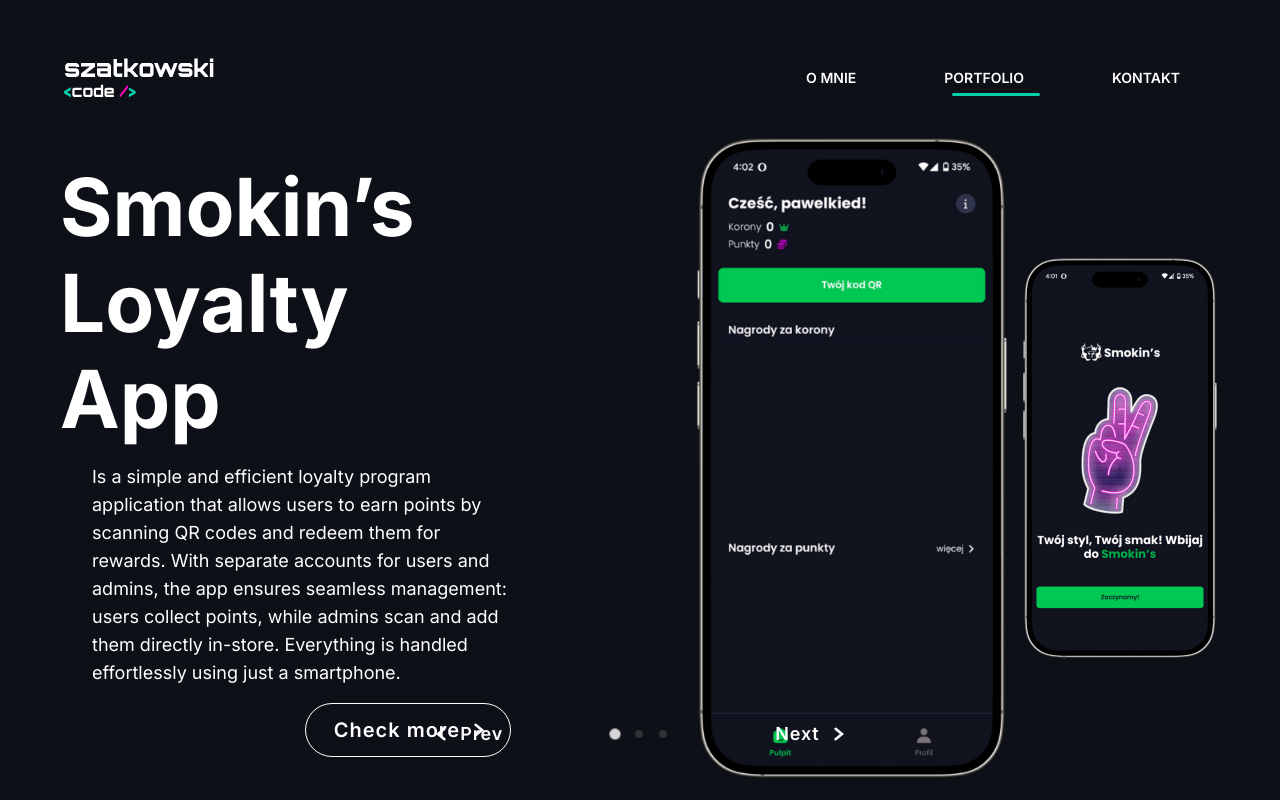
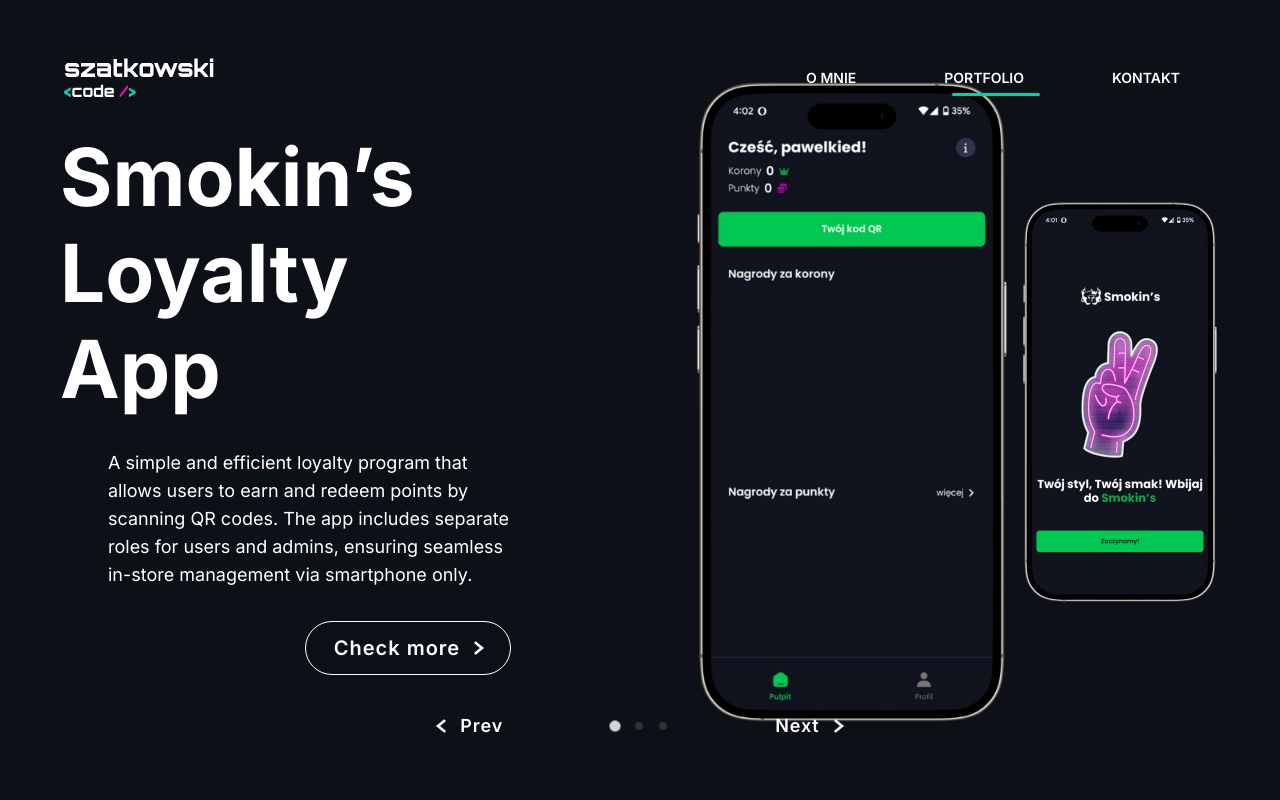
Before and after one commit to Szatkowskicg/szatkowski-code, a React (Vite) app: page /portfolio in a window 1280 px wide. Built offline with nearby package versions, Linux system fonts and the light colour scheme.

Commit message:
szatkowski-code 1.0.6

```diff
--- a/src/App.jsx
+++ b/src/App.jsx
@@ -3,9 +3,9 @@
 import Hero from "./pages/Hero";
 import About from "./components/About";
 import Header from "./components/Header";
-import Portfolio from "./components/Portfolio";
 import CustomCursor from "./components/CustomCursor";
 import Contact from "./pages/Contact";
+import Portfolio from "./pages/Portfolio";
 
 const AnimatedRoutes = () => {
   const location = useLocation();
--- a/src/components/CustomCursor.jsx
+++ b/src/components/CustomCursor.jsx
@@ -109,7 +109,9 @@
             animate={{
               scale: clicked ? 1.75 : hovered ? 1.5 : 1,
               opacity: visible ? 1 : 0,
-              backgroundColor: hovered ? "rgba(0, 0, 0, 0.3)" : "transparent",
+              backgroundColor: hovered
+                ? "rgba(0, 0, 0, 0.4)"
+                : "rgba(0, 0, 0, 0)",
             }}
             transition={{
               type: "spring",
--- a/src/components/TerminalWindow.jsx
+++ b/src/components/TerminalWindow.jsx
@@ -11,7 +11,11 @@
 
   return (
     <motion.div
-      initial={{ opacity: 0, y: 50, scale: 0.8 }}
+      initial={{
+        opacity: delay ? 0 : 1,
+        y: delay ? 50 : 0,
+        scale: delay ? 0.8 : 1,
+      }}
       animate={{ opacity: 1, y: 0, scale: 1 }}
       transition={{ duration: 0.3, delay: delay }}
       drag
--- a/src/pages/Projects/Project3.jsx
+++ b/src/components/design/Projects.jsx
@@ -1,23 +1,18 @@
+import myImage from "../../assets/images/smokins_app_1.png";
+import myImage7 from "../../assets/images/blanko_trade_2.png";
+import myImage2 from "../../assets/images/smokins_app_2.png";
 import myImage3 from "../../assets/images/alfa_rims.webp";
 import myImage4 from "../../assets/images/msi_render.webp";
 import myImage5 from "../../assets/images/brevky_web.webp";
 import myImage6 from "../../assets/images/brevky_logo.webp";
 import Button from "../../components/Button";
+import { projectsData } from "../../constants/projects";
 
-const Project3 = () => {
+const TextSection = ({ title, description }) => {
   return (
-    <div className="relative w-full h-full flex items-center justify-center text-white">
-      <div className="container flex flex-row items-center justify-center max-lg:space-y-8 max-lg:flex-col gap-8 w-full">
     <div className="flex flex-col lg:flex-[2] items-end justify-center">
-          <h1 className="h1 font-bold mb-4">Smokin’s Loyalty App</h1>
-          <p className="pl-8 text-lg pb-4">
-            Is a simple and efficient loyalty program application that allows
-            users to earn points by scanning QR codes and redeem them for
-            rewards. With separate accounts for users and admins, the app
-            ensures seamless management: users collect points, while admins scan
-            and add them directly in-store. Everything is handled effortlessly
-            using just a smartphone.
-          </p>
+      <h1 className="h1 font-bold mb-8">{title}</h1>
+      <p className="pl-12 text-lg pb-8">{description}</p>
       <Button
         className="text-xl"
         onClick={(e) => {
@@ -27,6 +22,61 @@
         Check more
       </Button>
     </div>
+  );
+};
+
+export const Project1 = () => {
+  const project = projectsData.smokins;
+
+  return (
+    <div className="relative w-full h-full flex items-center justify-center text-white">
+      <div className="container flex flex-row items-center justify-center max-lg:space-y-8 max-lg:flex-col gap-8">
+        <TextSection title={project.title} description={project.description} />
+
+        <div className="lg:flex-[3] flex flex-row items-center justify-end gap-2 overflow-hidden">
+          <img
+            src={myImage}
+            alt="Opis zdjęcia"
+            className="h-[35rem] lg:h-[40rem] w-auto max-lg:hidden"
+          />
+          <img
+            src={myImage2}
+            alt="Opis zdjęcia"
+            className="h-[25rem] w-auto max-lg:hidden"
+          />
+        </div>
+      </div>
+    </div>
+  );
+};
+
+export const Project2 = () => {
+  const project = projectsData.blancoTrade;
+
+  return (
+    <div className="relative w-full h-full flex items-center justify-center text-white">
+      <div className="container flex flex-row items-center justify-center max-lg:space-y-8 max-lg:flex-col gap-8">
+        <div className="lg:flex-[3] flex flex-row items-center justify-center gap-2 overflow-hidden">
+          <img
+            src={myImage7}
+            alt="Opis zdjęcia"
+            className="h-max w-auto max-lg:hidden"
+          />
+        </div>
+
+        <TextSection title={project.title} description={project.description} />
+      </div>
+    </div>
+  );
+};
+
+export const Project3 = () => {
+  const project = projectsData.other;
+
+  return (
+    <div className="relative w-full h-full flex items-center justify-center text-white">
+      <div className="container flex flex-row items-center justify-center max-lg:space-y-8 max-lg:flex-col gap-8 w-full">
+        <TextSection title={project.title} description={project.description} />
 
         <div className="lg:flex-[3]">
           <div className="grid grid-cols-8 grid-rows-3 gap-10 -rotate-[30deg]">
@@ -99,5 +149,3 @@
     </div>
   );
 };
-
-export default Project3;
--- /dev/null
+++ b/src/constants/projects.js
@@ -0,0 +1,48 @@
+export const projectsData = {
+  smokins: {
+    id: 1,
+    title: "Smokin’s Loyalty App",
+    description:
+      "A simple and efficient loyalty program that allows users to earn and redeem points by scanning QR codes. The app includes separate roles for users and admins, ensuring seamless in-store management via smartphone only.",
+    images: [
+      {
+        src: "/images/smokins_app_1.png",
+        alt: "Smokin’s Loyalty App interface",
+      },
+      { src: "/images/smokins_app_2.png", alt: "Smokin’s Loyalty App screens" },
+    ],
+    seo: {
+      keywords: [
+        "loyalty app",
+        "qr code rewards",
+        "business webapp",
+        "3D renders",
+      ],
+      slug: "smokins-loyalty-app",
+    },
+  },
+  blancoTrade: {
+    id: 2,
+    title: "Blanco Trade WebApp",
+    description:
+      "A modern B2B platform designed to simplify trading operations and data visualization for business partners. The app provides responsive dashboards, advanced analytics, and real-time updates for seamless collaboration.",
+    images: [
+      {
+        src: "/images/blanko_trade_2.png",
+        alt: "Blanco Trade dashboard preview",
+      },
+    ],
+  },
+  other: {
+    id: 3,
+    title: "Design & 3D Visualization",
+    description:
+      "A creative collection of 3D product visualizations and web design projects. Each render highlights realistic materials, lighting, and precise modeling used in modern digital branding.",
+    images: [
+      { src: "/images/alfa_rims.webp", alt: "3D car rims render" },
+      { src: "/images/msi_render.webp", alt: "MSI product render" },
+      { src: "/images/brevky_web.webp", alt: "Brevky web design" },
+      { src: "/images/brevky_logo.webp", alt: "Brevky logo design" },
+    ],
+  },
+};
--- a/src/pages/Contact.jsx
+++ b/src/pages/Contact.jsx
@@ -25,7 +25,6 @@
           id="contact"
           title="contact"
           className={"w-full xl:w-2/3 h-full"}
-          delay={0.2}
         >
           <ContactTerminal
             onOpenContact={openContactForm}
--- a/src/components/Portfolio.jsx
+++ b/src/pages/Portfolio.jsx
@@ -1,41 +1,44 @@
 import { useEffect, useState } from "react";
-import Project1 from "../pages/Projects/Project1";
 import { AnimatePresence, motion } from "framer-motion";
-import BackButton from "./BackButton";
-import NextButton from "./NextButton";
-import Project2 from "../pages/Projects/Project2";
-import Project3 from "../pages/Projects/Project3";
-import Reveal from "./Reveal";
+import BackButton from "../components/BackButton";
+import NextButton from "../components/NextButton";
+import { Project1, Project2, Project3 } from "../components/design/Projects";
+import Reveal from "../components/Reveal";
 
 export const Portfolio = () => {
   const [currentIndex, setCurrentIndex] = useState(0);
   const [direction, setDirection] = useState(0);
-  const [isFirstEnter, setIsFirstEnter] = useState(true);
+  const [threshold, setThreshold] = useState(window.innerWidth * 0.25);
 
   useEffect(() => {
-    const saved = localStorage.getItem("portfolioIndex");
-    if (saved) setCurrentIndex(Number(saved));
+    let resizeTimeout;
+
+    const handleResize = () => {
+      clearTimeout(resizeTimeout);
+      resizeTimeout = setTimeout(() => {
+        setThreshold(window.innerWidth * 0.25);
+      }, 150);
+    };
+    window.addEventListener("resize", handleResize);
+    return () => {
+      clearTimeout(resizeTimeout);
+      window.removeEventListener("resize", handleResize);
+    };
   }, []);
-
-  useEffect(() => {
-    localStorage.setItem("portfolioIndex", currentIndex);
-  }, [currentIndex]);
 
   const handleNext = () => {
     setDirection(1);
-    setIsFirstEnter(false);
     setCurrentIndex((prevIndex) => (prevIndex + 1) % 3);
   };
 
   const handlePrev = () => {
     setDirection(-1);
-    setIsFirstEnter(false);
     setCurrentIndex((prevIndex) => (prevIndex === 0 ? 2 : prevIndex - 1));
   };
 
   const handleDragEnd = (event, info) => {
-    if (info.offset.x < -300) handleNext();
-    else if (info.offset.x > 300) handlePrev();
+    if (info.offset.x < -threshold) handleNext();
+    else if (info.offset.x > threshold) handlePrev();
   };
 
   const projects = [
@@ -46,30 +49,30 @@
 
   const variants = {
     enter: (dir) => ({
-      x: dir === 0 ? 0 : dir > 0 ? 300 : -300,
+      x: dir === 0 ? 0 : dir > 0 ? threshold : -threshold,
       opacity: 0,
     }),
     center: {
       x: 0,
       opacity: 1,
       scale: 1,
-      transition: { duration: 0.4, ease: "easeOut" },
+      transition: { duration: 0.3, ease: "easeOut" },
     },
     exit: (dir) => ({
-      x: dir > 0 ? -300 : 300,
+      x: dir > 0 ? -threshold : threshold,
       opacity: 0,
-      scale: 0.95,
+      scale: 0.8,
       transition: { duration: 0.3, ease: "easeIn" },
     }),
   };
 
   return (
     <div className="relative w-full h-screen md:h-[100dvh] pt-[5.5rem] md:pt-[7.25rem] overflow-hidden">
-      <Reveal className="relative w-full h-full flex items-center justify-center">
+      <Reveal className="w-full h-full pb-20 lg:pb-28">
         <AnimatePresence custom={direction} mode="wait">
           <motion.div
             key={currentIndex}
-            className="absolute w-full h-full"
+            className="w-full h-full"
             custom={direction}
             variants={variants}
             initial="enter"
@@ -85,7 +88,7 @@
         </AnimatePresence>
 
         {/* Portfolio nav */}
-        <div className="absolute bottom-10 w-full flex justify-center gap-8 md:gap-24">
+        <div className="absolute bottom-6 lg:bottom-12 w-full flex justify-center gap-8 md:gap-24">
           <BackButton className={"text-lg"} onClick={handlePrev}>
             Prev
           </BackButton>
--- a/src/pages/Projects/Project1.jsx
+++ /dev/null
@@ -1,46 +0,0 @@
-import myImage from "../../assets/images/smokins_app_1.png";
-import myImage2 from "../../assets/images/smokins_app_2.png";
-import Button from "../../components/Button";
-
-const Project1 = () => {
-  return (
-    <div className="relative w-full h-full flex items-center justify-center text-white">
-      <div className="container flex flex-row items-center justify-center max-lg:space-y-8 max-lg:flex-col gap-8">
-        <div className="flex flex-col lg:flex-[2] items-end justify-center">
-          <h1 className="h1 font-bold mb-4">Smokin’s Loyalty App</h1>
-          <p className="pl-8 text-lg pb-4">
-            Is a simple and efficient loyalty program application that allows
-            users to earn points by scanning QR codes and redeem them for
-            rewards. With separate accounts for users and admins, the app
-            ensures seamless management: users collect points, while admins scan
-            and add them directly in-store. Everything is handled effortlessly
-            using just a smartphone.
-          </p>
-          <Button
-            className="text-xl"
-            onClick={(e) => {
-              console.log("Button clicked!");
-            }}
-          >
-            Check more
-          </Button>
-        </div>
-
-        <div className="lg:flex-[3] flex flex-row items-center justify-end gap-2 overflow-hidden">
-          <img
-            src={myImage}
-            alt="Opis zdjęcia"
-            className="h-[35rem] lg:h-[40rem] w-auto max-lg:hidden"
-          />
-          <img
-            src={myImage2}
-            alt="Opis zdjęcia"
-            className="h-[25rem] w-auto max-lg:hidden"
-          />
-        </div>
-      </div>
-    </div>
-  );
-};
-
-export default Project1;
--- a/src/pages/Projects/Project2.jsx
+++ /dev/null
@@ -1,40 +0,0 @@
-import myImage2 from "../../assets/images/blanko_trade_2.png";
-import Button from "../../components/Button";
-
-const Project2 = () => {
-  return (
-    <div className="relative w-full h-full flex items-center justify-center text-white">
-      <div className="container flex flex-row items-center justify-center max-lg:space-y-8 max-lg:flex-col gap-8">
-        <div className="lg:flex-[3] flex flex-row items-center justify-center gap-2 overflow-hidden">
-          <img
-            src={myImage2}
-            alt="Opis zdjęcia"
-            className="h-max w-auto max-lg:hidden"
-          />
-        </div>
-
-        <div className="flex flex-col lg:flex-[2] items-end justify-end">
-          <h1 className="h1 font-bold mb-4">Blanco Trade WebApp</h1>
-          <p className="pl-8 text-lg pb-4">
-            Is a simple and efficient loyalty program application that allows
-            users to earn points by scanning QR codes and redeem them for
-            rewards. With separate accounts for users and admins, the app
-            ensures seamless management: users collect points, while admins scan
-            and add them directly in-store. Everything is handled effortlessly
-            using just a smartphone.
-          </p>
-          <Button
-            className="text-xl"
-            onClick={(e) => {
-              console.log("Button clicked!");
-            }}
-          >
-            Check more
-          </Button>
-        </div>
-      </div>
-    </div>
-  );
-};
-
-export default Project2;
```
Lines whose indentation alone changed are shown as unchanged.
